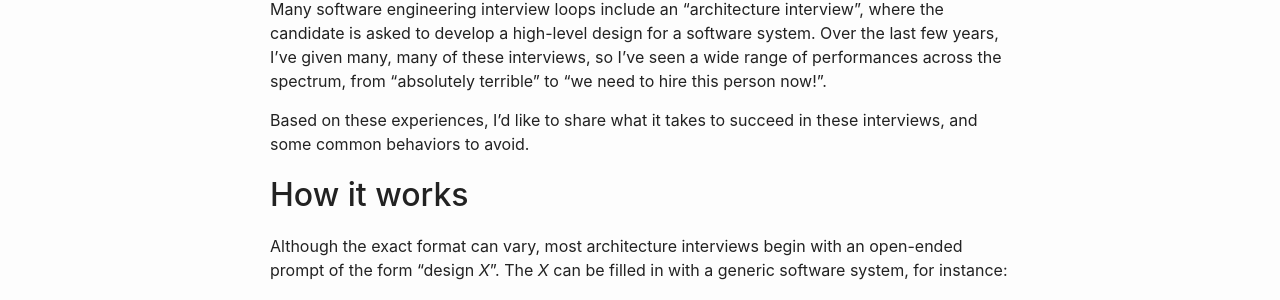
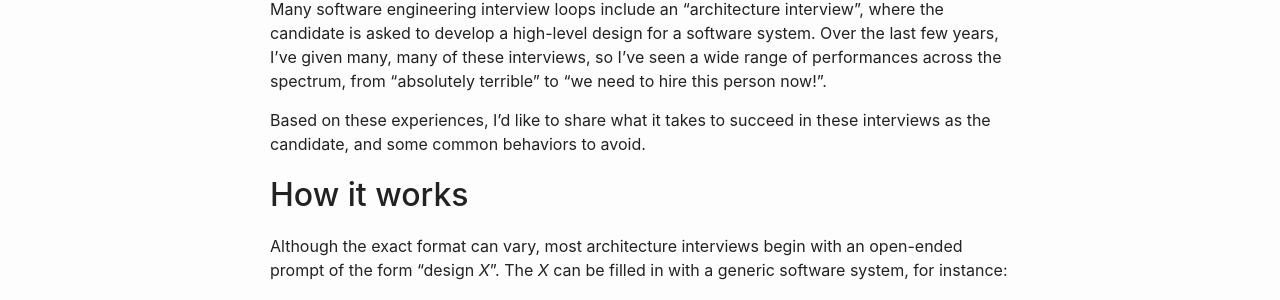
Before and after one commit to yolken/yolken-blog, a Jekyll site: the page built from site/_posts/2020-12-24-architecture-interviews.md, in a window 1280 px wide and 900 px high. Shown: the part 203-503 px from the top of the window. Built offline with Jekyll 4.4.1, drawn with Linux system fonts in a browser that asks for light colours.

Commit message:
Update architecture post

```diff
--- a/site/_posts/2020-12-24-architecture-interviews.md
+++ b/site/_posts/2020-12-24-architecture-interviews.md
@@ -15,8 +15,8 @@ candidate is asked to develop a high-level design for a software system. Over th
 years, I've given many, many of these interviews, so I've seen a wide range of performances
 across the spectrum, from "absolutely terrible" to "we need to hire this person now!".
 
-Based on these experiences, I'd like to share what it takes to succeed in these interviews,
-and some common behaviors to avoid.
+Based on these experiences, I'd like to share what it takes to succeed in these interviews as
+the candidate, and some common behaviors to avoid.
 
 ## How it works
 
```
